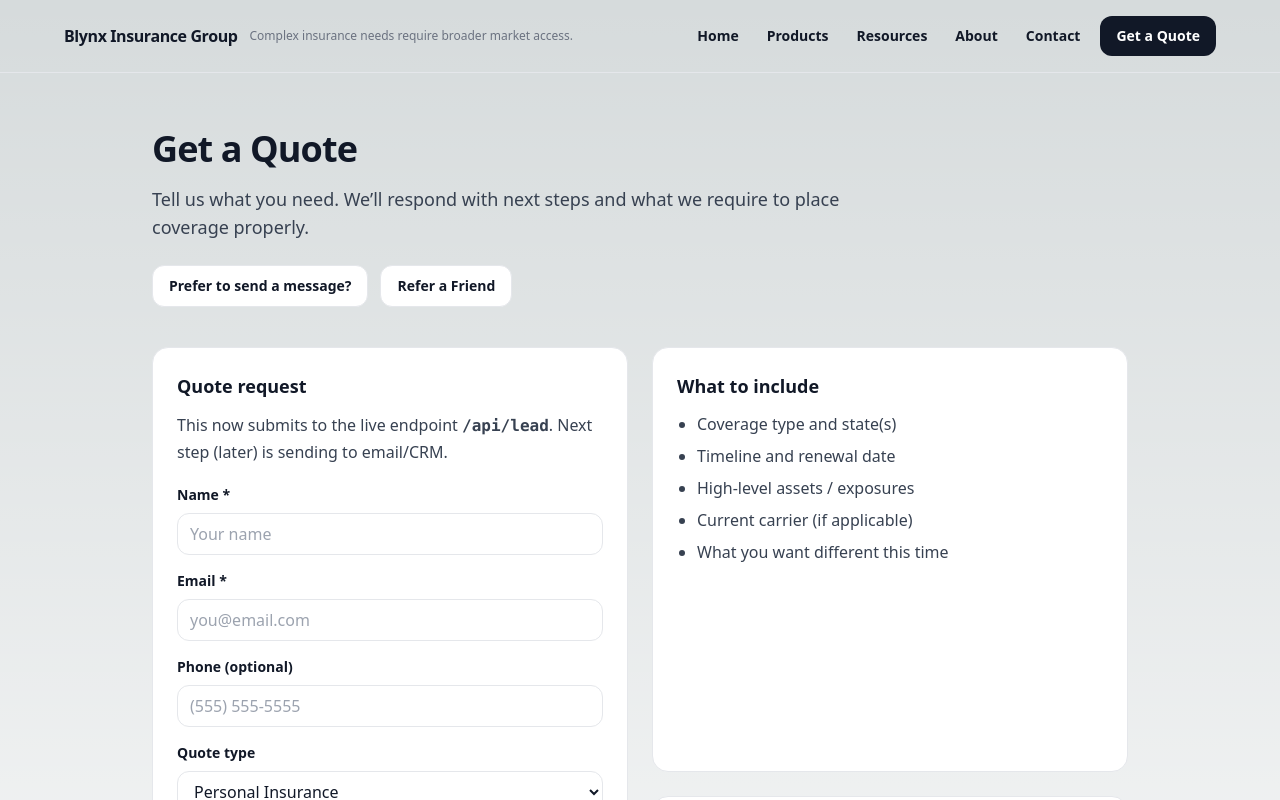
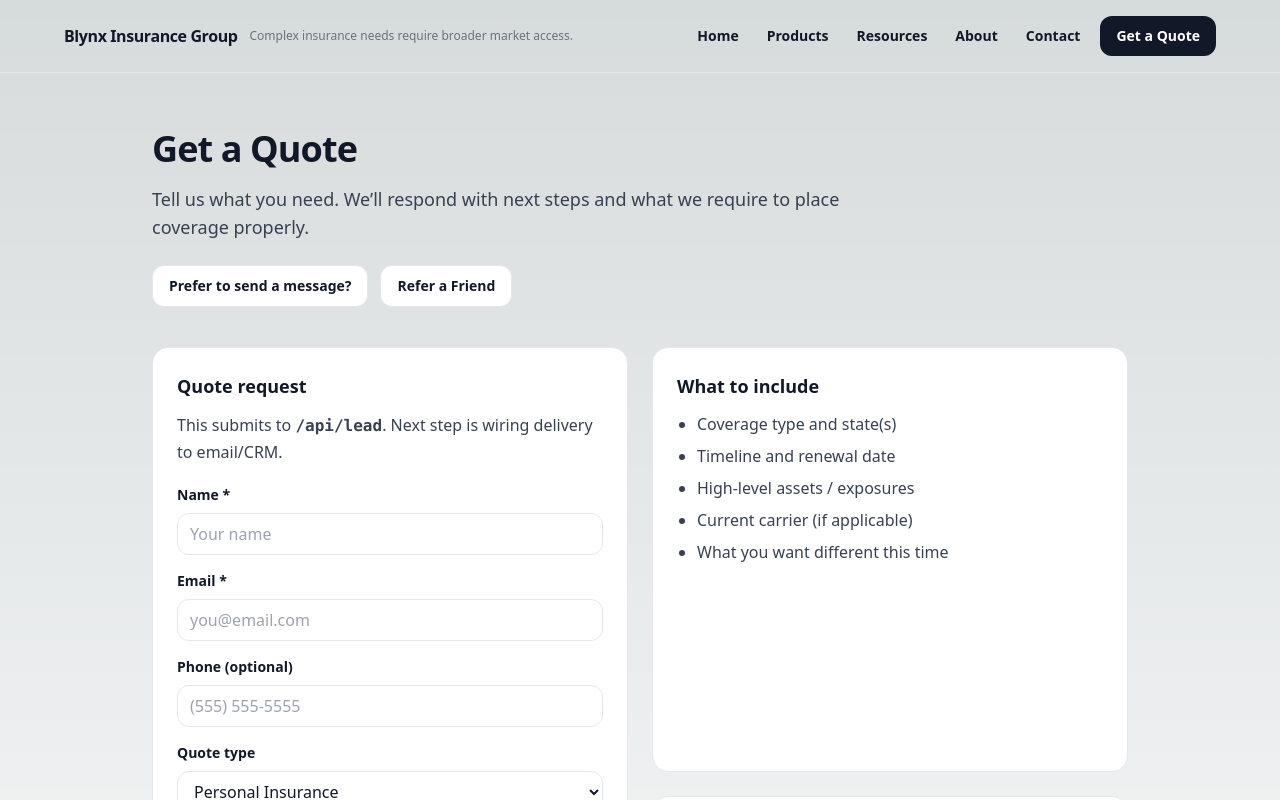
Before and after one commit to Thoxie/Blynx-Insurance-Group, a Next.js app: page /quote in a window 1280 px wide. Shown: the top 800 px of the page. Built offline with nearby package versions, Linux system fonts and the light colour scheme.

Commit message:
Update page.tsx

```diff
--- a/app/quote/page.tsx
+++ b/app/quote/page.tsx
@@ -5,6 +5,12 @@
  */
 
 "use client";
+
+/**
+ * Page: Get a Quote
+ * Route: /quote
+ * File: app/quote/page.tsx
+ */
 
 import { useMemo, useState } from "react";
 import Link from "next/link";
@@ -105,9 +111,8 @@ export default function QuotePage() {
         <div className="rounded-2xl border border-gray-200 bg-white p-6">
           <h2 className="text-lg font-semibold">Quote request</h2>
           <p className="mt-3 text-gray-700 leading-relaxed">
-            This now submits to the live endpoint{" "}
-            <code className="font-semibold">/api/lead</code>. Next step (later)
-            is sending to email/CRM.
+            This submits to <code className="font-semibold">/api/lead</code>.
+            Next step is wiring delivery to email/CRM.
           </p>
 
           <form onSubmit={onSubmit} className="mt-5 grid gap-4">
```
